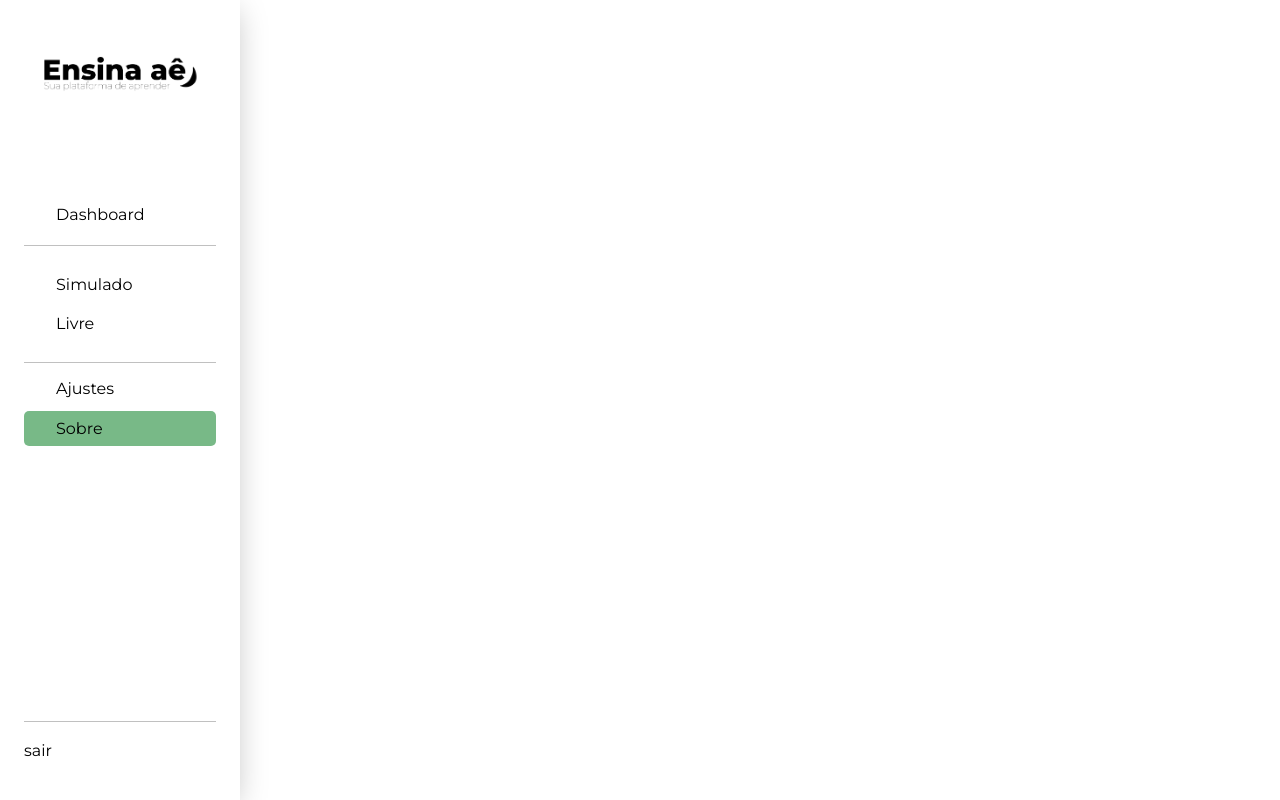
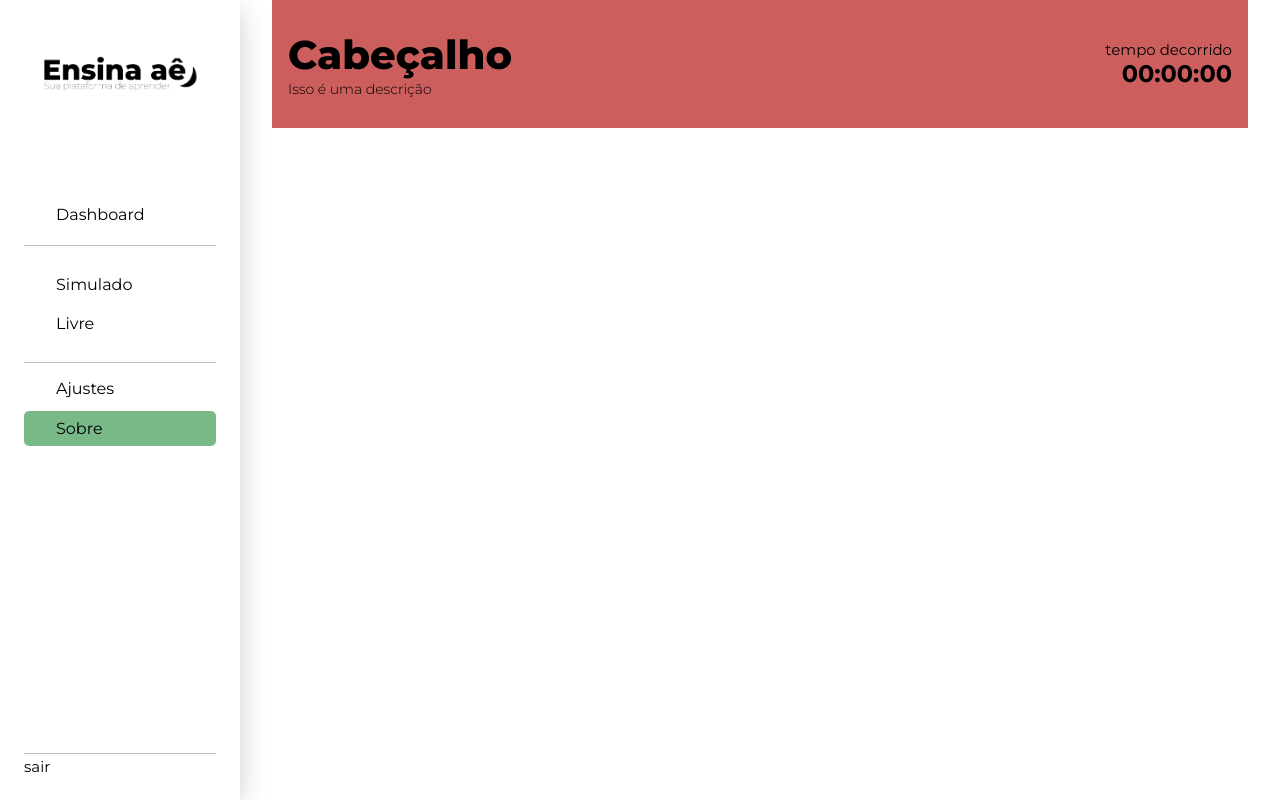
Before and after one commit to JulioJurema/EnsinaAe, a React (Vite) app: page /sobre in a window 1280 px wide. Built offline with nearby package versions, Linux system fonts and the light colour scheme.

Commit message:
Organização de telas, criação e estilização componente header

```diff
--- a/global.css
+++ b/global.css
@@ -4,13 +4,12 @@
 
 html, body, #root {
     height: 100%;
-    margin: 0;
-    padding: 0;
     overflow: hidden;
 }
 
 *{
     box-sizing: border-box;
     font-family: montserrat;
-
+    margin: 0;
+    padding: 0;
 }
--- a/src/App.css
+++ b/src/App.css
@@ -12,4 +12,6 @@
 
   .contentArea {
     height: 100%;
+    width: 100%;
+    margin-right: 2em;
   }
--- a/src/App.tsx
+++ b/src/App.tsx
@@ -4,6 +4,7 @@ import Navbar from './Components/Navbar';
 import Dashboard from './Pages/Dashboard';
 import Simulado from './Pages/Simulado';
 import React from 'react';
+import Sobre from './Pages/Sobre';
 
 
 const App: React.FC= () => {
@@ -19,6 +20,7 @@ const App: React.FC= () => {
               <Route path='/' element={<Dashboard />} />
               <Route path='/simulado' element={<Simulado tipo='Simulado'/>} />
               <Route path='/livre' element={<Simulado tipo='Modo Livre'/>} />
+              <Route path='/sobre' element={<Sobre />} />
             </Routes>
         </div>
       </BrowserRouter>
--- /dev/null
+++ b/src/Components/Header/Header.tsx
@@ -0,0 +1,24 @@
+import './style.css'
+
+interface HeaderProps{
+    titulo: string;
+    descricao: string | null;
+    cronometro: boolean;
+}
+
+const Header: React.FC<HeaderProps> = (props) =>{
+    return (
+        <header className='headerContainer'>
+            <div className='titleArea'>
+                <h1>Cabeçalho</h1>
+                <span>Isso é uma descrição</span>
+            </div>
+            <div className='clockArea'>
+                <p>tempo decorrido</p>
+                <h2>00:00:00</h2>
+            </div>
+        </header>
+    )
+}
+
+export default Header;
--- /dev/null
+++ b/src/Components/Header/style.css
@@ -0,0 +1,35 @@
+.headerContainer{
+    height: 8em;
+    width: 100%;
+    display: flex;
+    flex-direction: row;
+    align-items: center;
+    justify-content: space-between;
+    background-color: #cd5e5e;
+    padding: 0 1em;
+}
+
+.clockArea{
+    display: flex;
+    flex-direction: column;
+    align-items: end;
+}
+
+p{
+    font-weight: 400;
+    font-size: 15px;
+}
+
+h1{
+    font-weight: 800;
+    font-size: 40px;
+}
+
+span{
+    font-weight: 300;
+    font-size: 14px;
+}
+
+h2{
+    font-size: 24px;
+}
--- a/src/Pages/Sobre/index.tsx
+++ b/src/Pages/Sobre/index.tsx
@@ -0,0 +1,12 @@
+import Header from '../../Components/Header/Header';
+import './style.css'
+
+const Sobre: React.FC = () =>{
+    return(
+        <section className="sobreContainer">
+            <Header titulo='Teste Cabeçalho' descricao='teste' cronometro={true}/>
+        </section>
+    )
+}
+
+export default Sobre;
--- /dev/null
+++ b/src/Pages/Sobre/style.css
@@ -0,0 +1,6 @@
+.sobreContainer{
+    height: 100%;
+    width: 100%;
+    margin: 0;
+
+}
```
